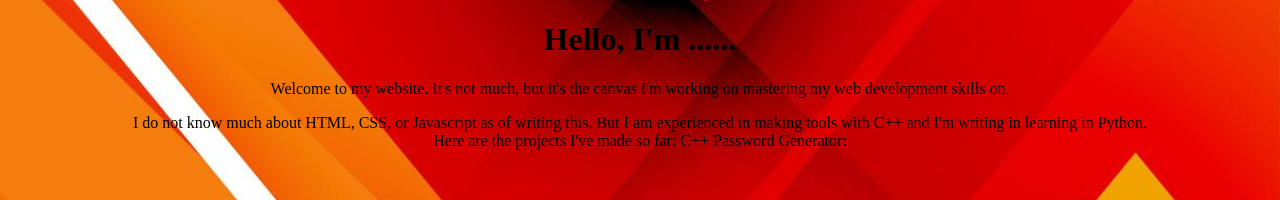
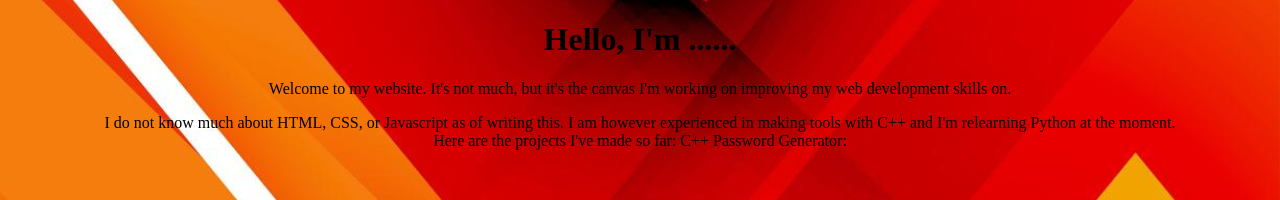
Before and after one commit to EnigmaticLantern/EngimaticLantern.github.io, a plain HTML site: page index.html in a window 1280 px wide. Shown: the top 200 px of the page. Drawn offline with Linux system fonts and the light colour scheme.

Commit message:
Revise text for clarity in index.html
Updated text to improve clarity about web development skills.

```diff
--- a/index.html
+++ b/index.html
@@ -11,10 +11,11 @@ Hello, I'm ......
 <div align="center">
 <p>
 Welcome to my website.
-It's not much, but it's the canvas I'm working on mastering my web development skills on.
+It's not much, but it's the canvas I'm working on improving my web development skills on.
 </p>
 <body>
-I do not know much about HTML, CSS, or Javascript as of writing this. But I am experienced in making tools with C++ and I'm writing in learning in Python.
+I do not know much about HTML, CSS, or Javascript as of writing this.
+I am however experienced in making tools with C++ and I'm relearning Python at the moment.
 </body>
 <body>
 <div align="left"></div>
```
